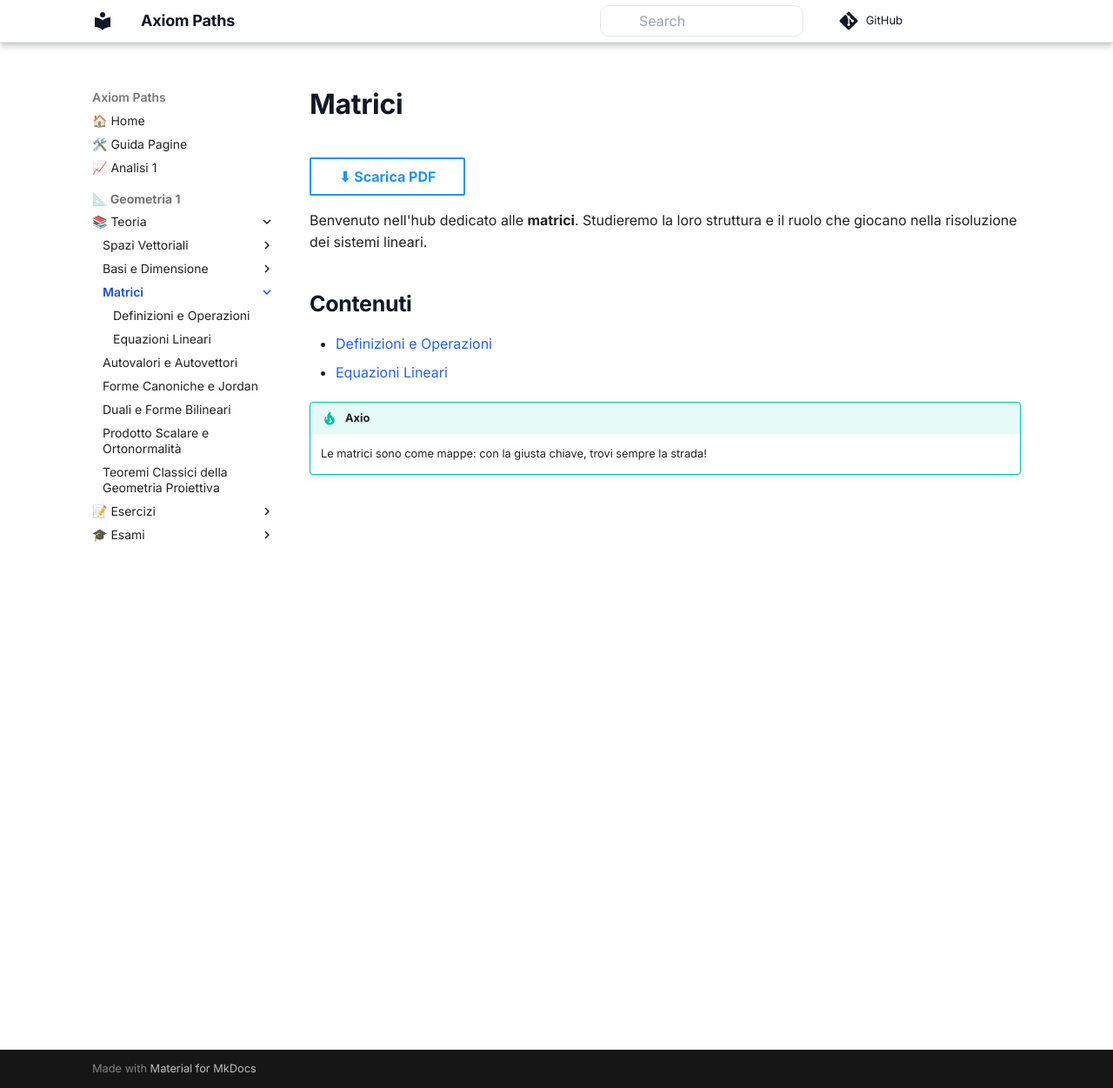
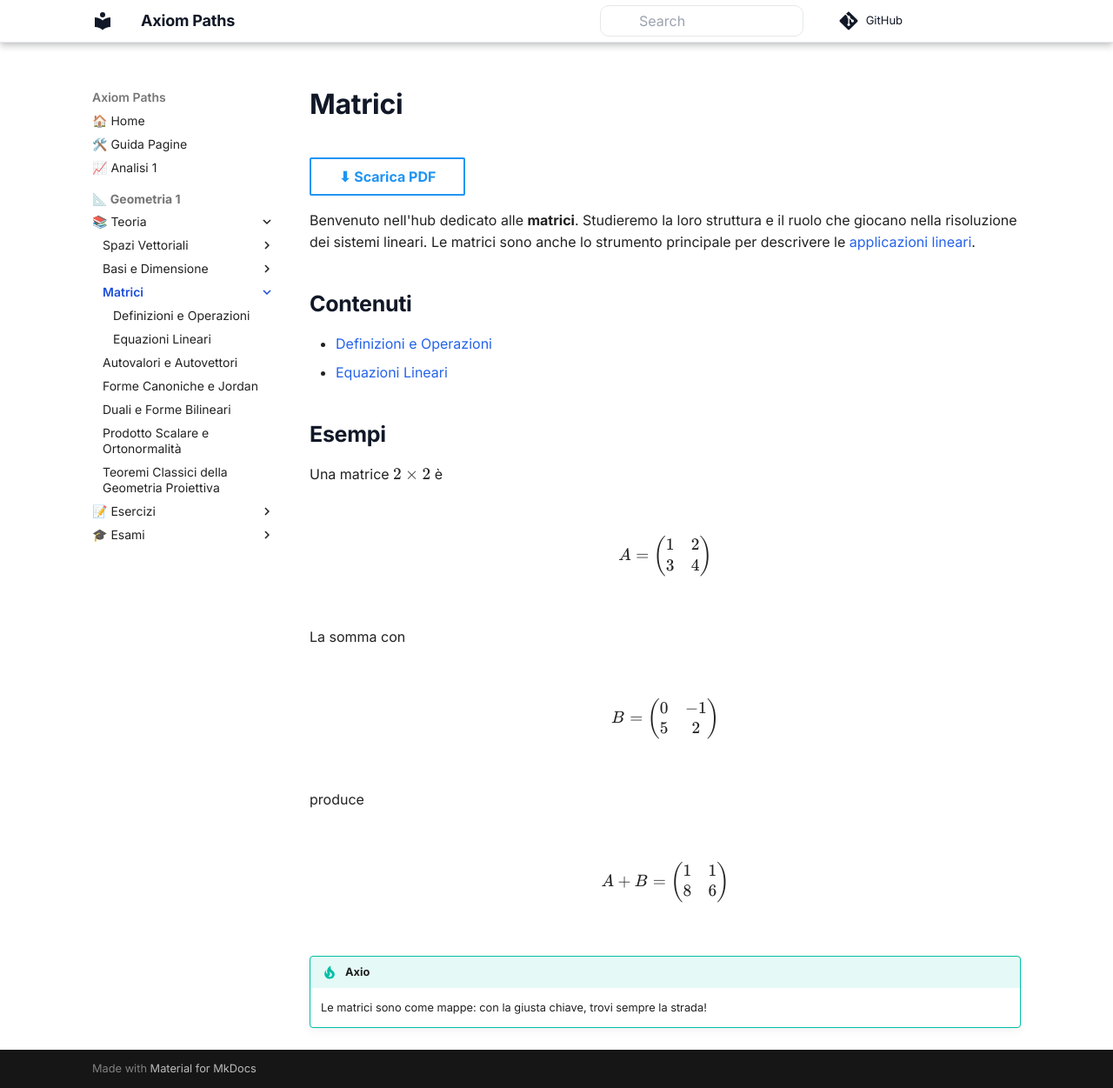
Before and after one commit to giovyx90/axiompaths, an MkDocs documentation site: the page built from docs/geometria-1/teoria/matrici/index.md, in a window 1280 px wide and 1251 px high. Shown: the whole window at 87% size. Built offline with MkDocs 1.6.1 and Material for MkDocs 9.7.7, drawn with Linux system fonts in a browser that asks for light colours; comment, search, counter and statistics services are not loaded.

Commit message:
Add linear applications hub and matrix examples

```diff
--- a/docs/geometria-1/teoria/matrici/index.md
+++ b/docs/geometria-1/teoria/matrici/index.md
@@ -1,11 +1,40 @@
 # Matrici
 
-Benvenuto nell'hub dedicato alle **matrici**. Studieremo la loro struttura e il ruolo che giocano nella risoluzione dei sistemi lineari.
+Benvenuto nell'hub dedicato alle **matrici**. Studieremo la loro struttura e il ruolo che giocano nella risoluzione dei sistemi lineari. Le matrici sono anche lo strumento principale per descrivere le [applicazioni lineari](../applicazioni-lineari/index.md).
 
 ## Contenuti
 
 - [Definizioni e Operazioni](definizioni.md)
 - [Equazioni Lineari](equazioni-lineari.md)
 
+## Esempi
+
+Una matrice \(2 \times 2\) è
+
+\[
+A = \begin{pmatrix}
+1 & 2\\
+3 & 4
+\end{pmatrix}
+\]
+
+La somma con
+
+\[
+B = \begin{pmatrix}
+0 & -1\\
+5 & 2
+\end{pmatrix}
+\]
+
+produce
+
+\[
+A + B = \begin{pmatrix}
+1 & 1\\
+8 & 6
+\end{pmatrix}
+\]
+
 !!! tip "Axio"
     Le matrici sono come mappe: con la giusta chiave, trovi sempre la strada!
```
Also changed, not shown: docs/geometria-1/teoria/applicazioni-lineari/index.md (+5 -3 lines).
